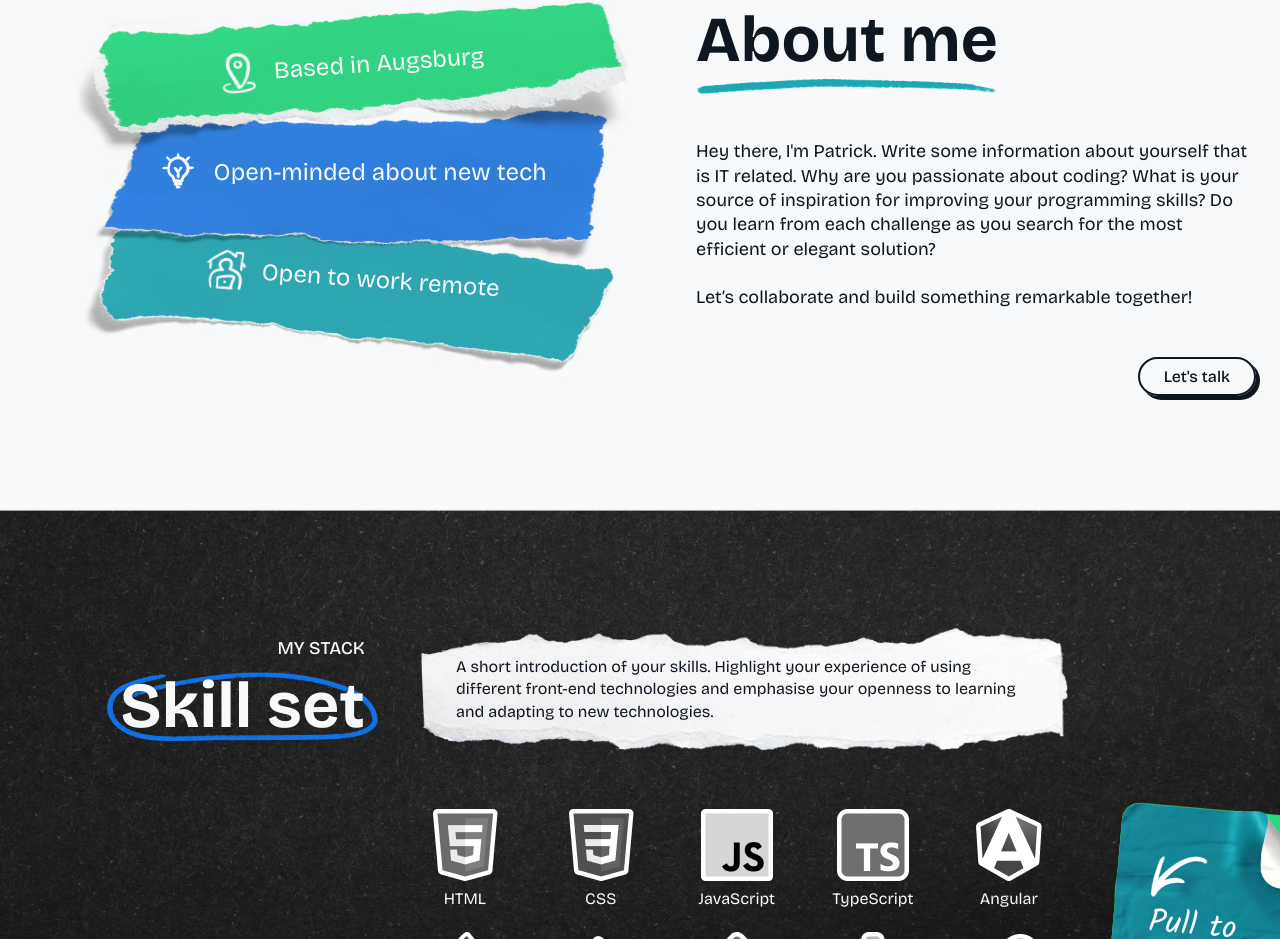
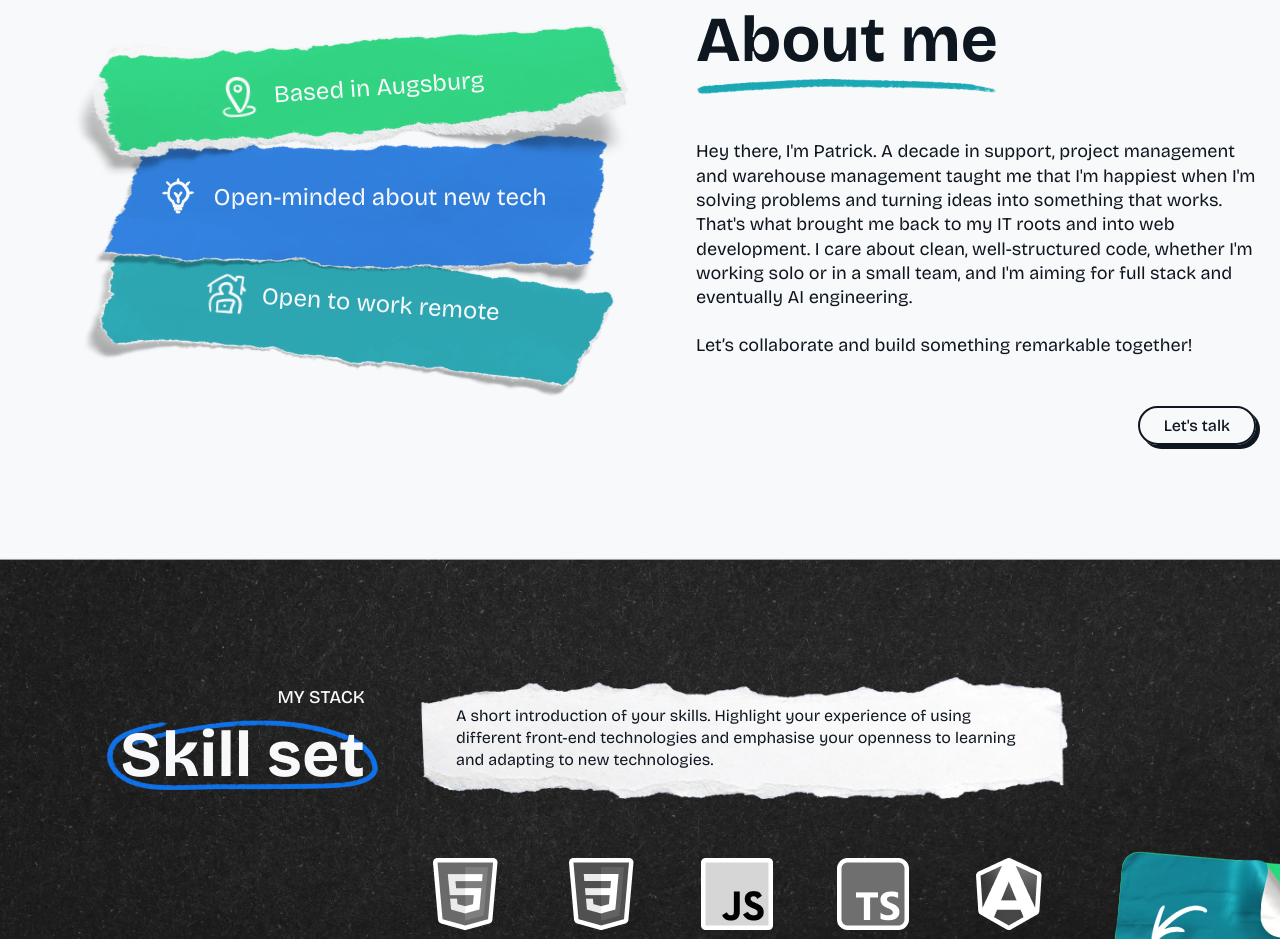
Before and after one commit to PatrickWagnerDev/portfolio-page, an Angular app: page / in a window 1280 px wide. Shown: the part 933-1872 px from the top of the page. Built offline with nearby package versions, Linux system fonts and the light colour scheme.

Commit message:
content: add about me text

```diff
--- a/src/app/pages/home/about-me/about-me.html
+++ b/src/app/pages/home/about-me/about-me.html
@@ -20,9 +20,11 @@
             <h2 class="about-title section-title" appReveal>About me</h2>
         </hgroup>
 
-        <p class="about-text">Hey there, I'm Patrick. Write some information about yourself that is IT related. Why are you
-            passionate about coding? What is your source of inspiration for improving your programming skills? Do you learn
-            from each challenge as you search for the most efficient or elegant solution?</p>
+        <p class="about-text">Hey there, I'm Patrick. A decade in support, project management and warehouse management
+            taught me that I'm happiest when I'm solving problems and turning ideas into something that works. That's
+            what brought me back to my IT roots and into web development. I care about clean, well-structured code,
+            whether I'm working solo or in a small team, and I'm aiming for full stack and eventually AI engineering.
+        </p>
 
         <p class="about-text">Let’s collaborate and build something remarkable together!</p>
 
```
Also changed, not shown: 1 other file (tests, documents, lock files or other folders).
